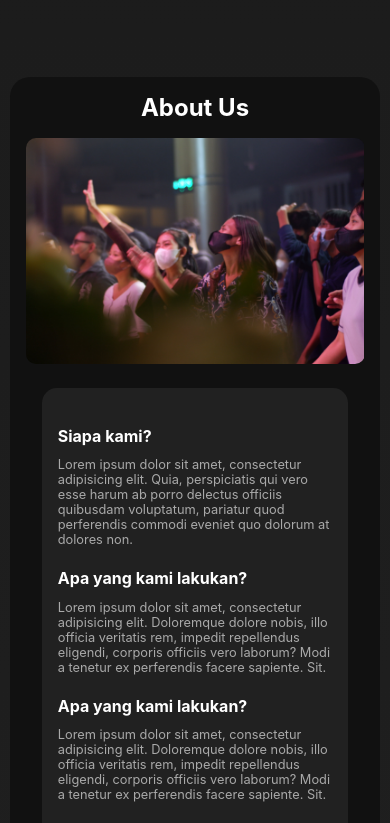
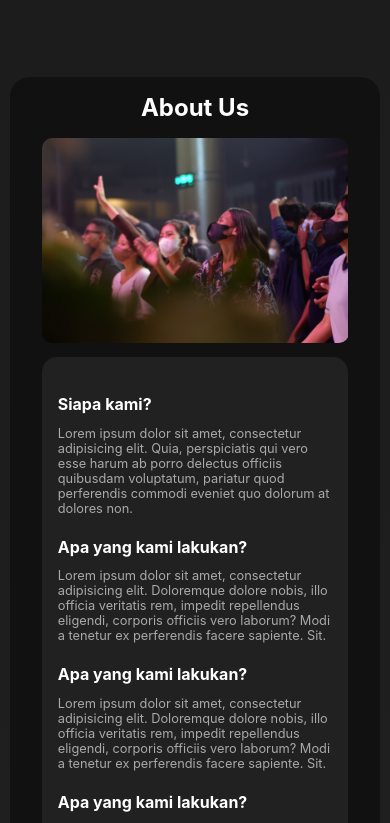
Before and after one commit to RonaldoWidiantoSiswoyo/hmi-web, a Next.js app: page / in a window 390 px wide. Shown: the part 940-1763 px from the top of the page. Built offline with nearby package versions, Linux system fonts and the light colour scheme.

Commit message:
footer dan abouttt

```diff
--- a/components/About/About.module.css
+++ b/components/About/About.module.css
@@ -126,9 +126,11 @@
   .about__left-section {
     order: 1;
     width: 100%;
+    padding: 0em 1em;
   }
   .about__right-section {
-    margin: 20px 0px;
+    margin: 10px 0px 30px 0px;
+    padding: 0;
     order: 2;
     width: 100%;
   }
```
